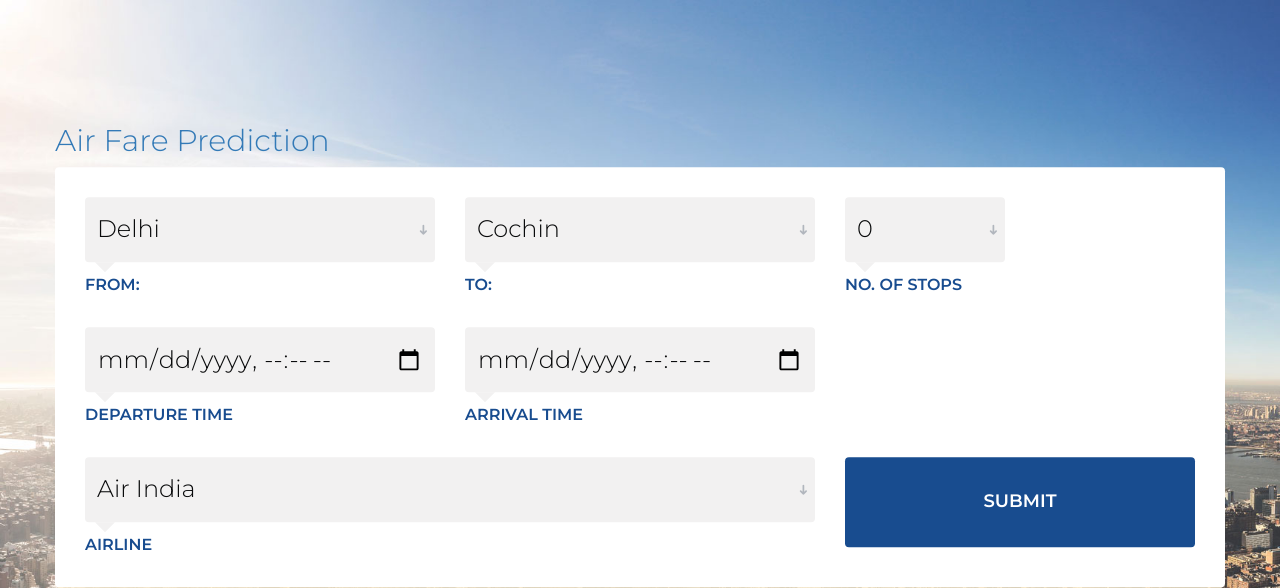
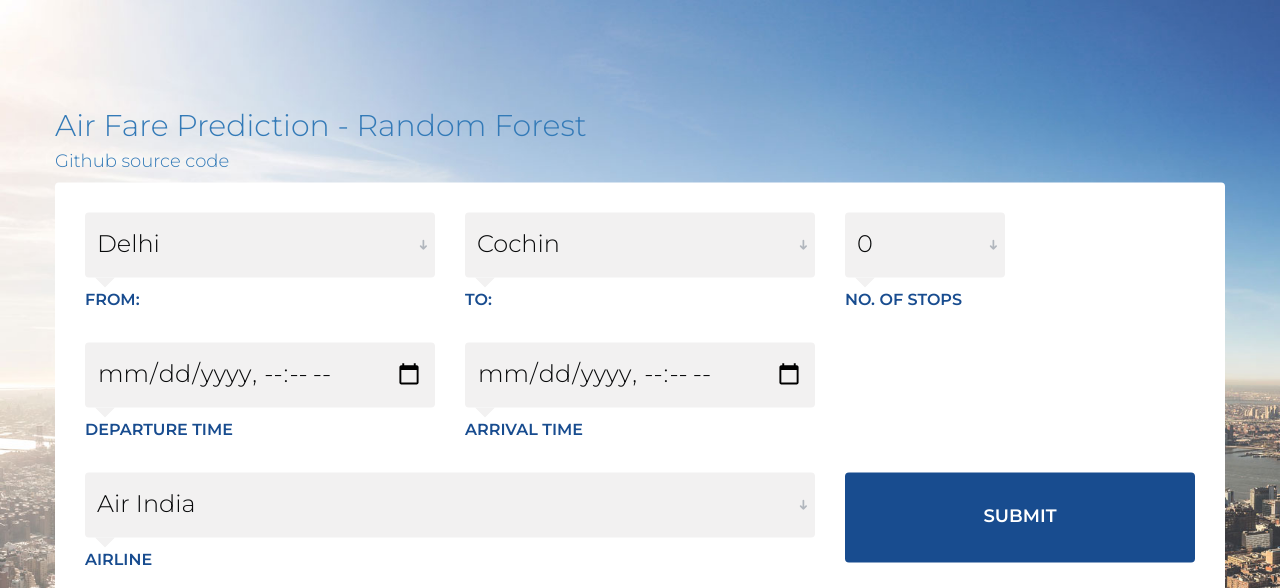
Before and after one commit to nv-hiep/ML_end2end_projects, a Flask app: page / in a window 1280 px wide. Shown: the top 588 px of the page. Run offline with Flask 2, Linux system fonts and the light colour scheme; parts of the project's set-up code (start-up, migrations or seed data) failed here and were passed over; some libraries are stand-ins or nearby versions.

Commit message:
Add files via upload

```diff
--- a/air_fare_prediction/templates/index.html
+++ b/air_fare_prediction/templates/index.html
@@ -7,7 +7,7 @@
 	<meta name="viewport" content="width=device-width, initial-scale=1">
 	<!-- The above 3 meta tags *must* come first in the head; any other head content must come *after* these tags -->
 
-	<title>Air Fare Prediction</title>
+	<title>ML Flask: Air Fare Prediction - Random Forest</title>
 
 	<!-- Google font -->
 	<link href="https://fonts.googleapis.com/css?family=Montserrat:300,600" rel="stylesheet">
@@ -33,7 +33,8 @@
 			<div class="container">
 
 				<div class="row justify-content-center">
-			    	<h2><a href="\">Air Fare Prediction</a></h2>
+			    	<h2><a href="\">Air Fare Prediction - Random Forest</a></h2>
+					<h4><a href="https://github.com/nv-hiep/ML_end2end_projects/tree/main/air_fare_prediction" target="_blank">Github source code</a></h4>
 			  	</div>
 
 				<div class="row">
```
